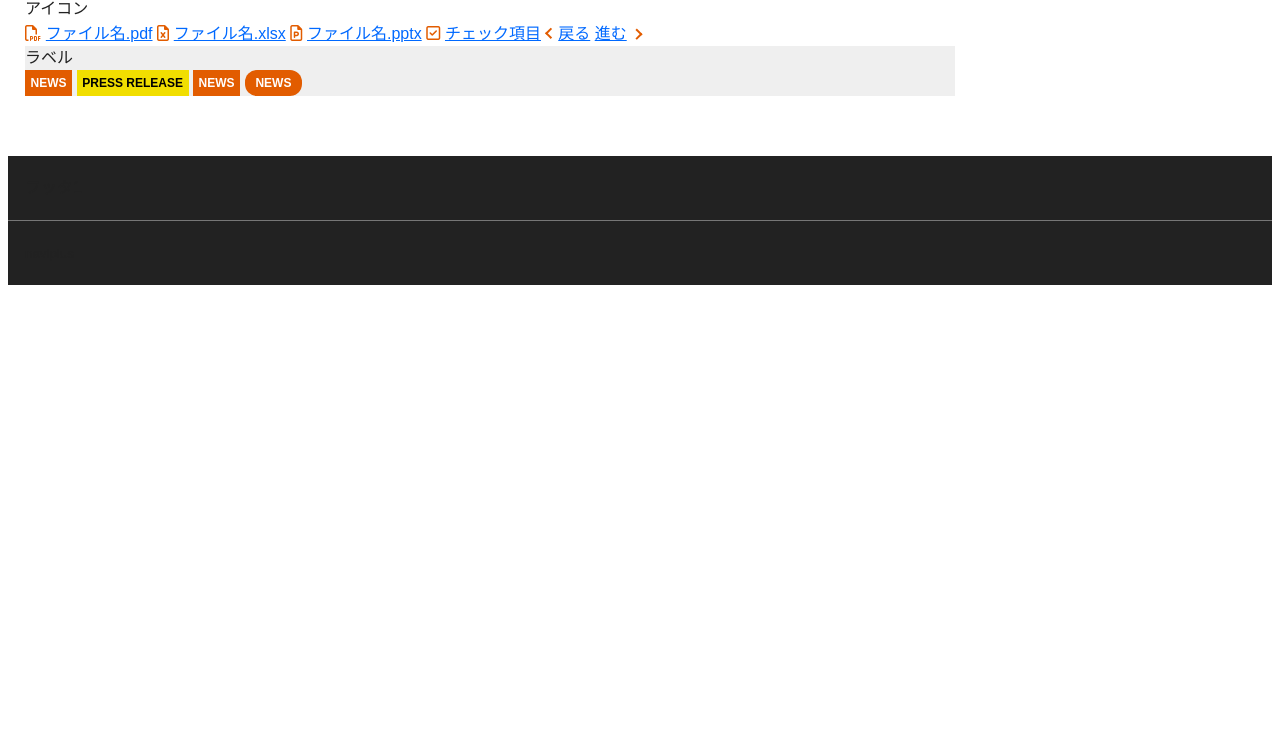
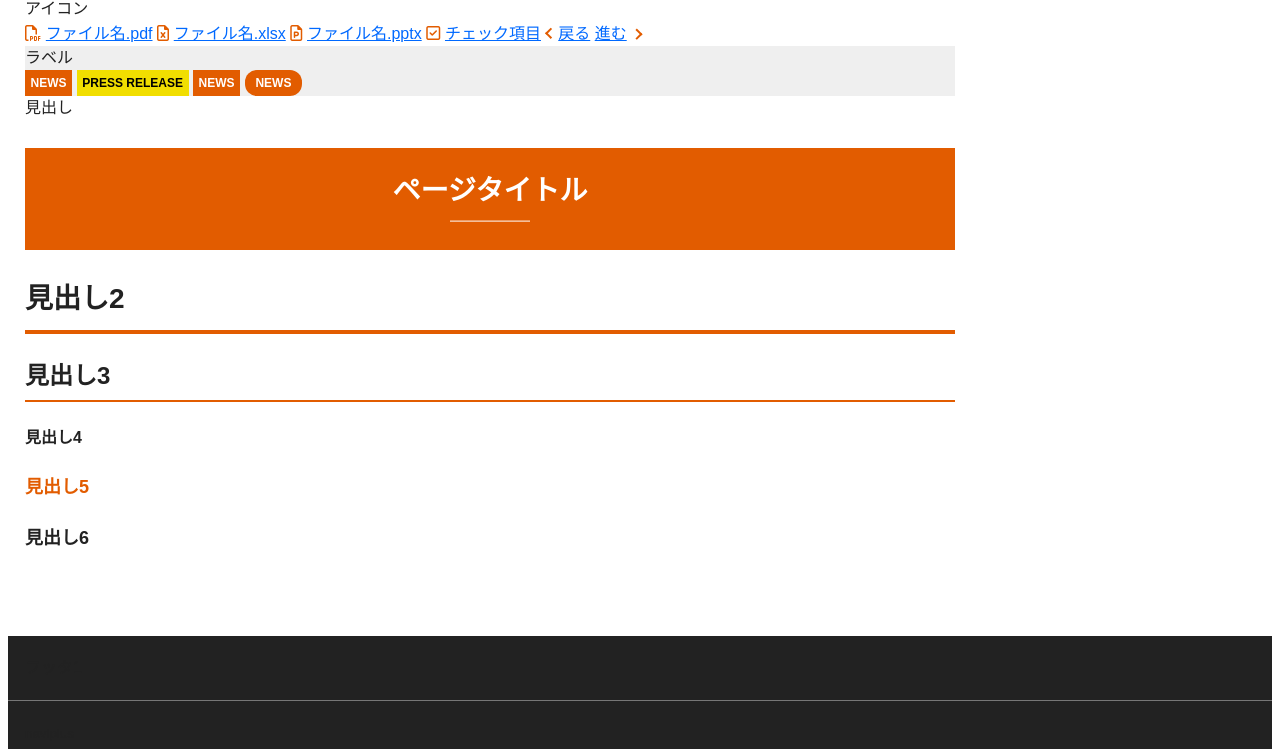
Before and after one commit to ng3rdstmadgke/css_design_ch4_ch7, a website: page html/index.html in a window 1280 px wide. Shown: the part 668-1417 px from the top of the page. Before the commit the page ends 961 px from the top, so only its background shows below. Drawn offline with Linux system fonts and the light colour scheme.

Commit message:
見出し

```diff
--- a/html/index.html
+++ b/html/index.html
@@ -67,8 +67,16 @@
 						<a class="el_label" href="#">NEWS</a>
 						<span class="el_roundedLabel">NEWS</span>
 					</div>
-
 				</div>
+			</section>
+			<section>
+				<div>見出し</div>
+				<h1 class="el_lv1Heading"><span>ページタイトル</span></h1>
+				<h2 class="el_lv2Heading">見出し2</h2>
+				<h3 class="el_lv3Heading">見出し3</h3>
+				<h4 class="el_lv4Heading">見出し4</h4>
+				<h4 class="el_lv5Heading">見出し5</h4>
+				<h4 class="el_lv6Heading">見出し6</h4>
 			</section>
 		</article>
 	</main>
--- a/src/index.css
+++ b/src/index.css
@@ -190,6 +190,9 @@ img {
  *
  * ■ transform
  * 要素を回転、拡大縮小、傾斜、移動させることができる
+ *
+ * ■ 左右天地中央揃え(position: absolute; 適用時)
+ * top: 50%; left: 50%; transform: translate(-50%, -50%);
  */
 .el_btn.el_btn__arrowRight::after {
 	content: '\f061';
@@ -375,6 +378,59 @@ a.el_label:hover {
 	font-weight: bold;
 }
 
+.el_lv1Heading {
+	padding: 30px 10px;
+	background-color: #e25c00;
+	color: #fff;
+	font-size: 1.75rem;
+	text-align: center;
+}
+
+.el_lv1Heading > span {
+	position: relative;
+	display: inline-block;
+	transform: translateY(-20%); /* 下線があるのでテキストを微妙に上にずらす */
+}
+
+.el_lv1Heading > span::after { /* 下線部分は ::after 疑似要素 で作成する */
+	content: '';
+	position: absolute;
+	bottom: -10px;
+	left: 50%; /* left: 50%, transform: translateX(-50%) は左右中央揃えの定石 */
+	width: 80px;
+	height: 1px;
+	background-color: currentColor;
+	transform: translateX(-50%);
+}
+
+.el_lv2Heading {
+	padding-bottom: 10px;
+	border-bottom: 4px solid #e25c00;
+	font-size: 1.75rem;
+	font-weight: bold;
+	/* レイアウトのスタイリングを含めるべきではないが、「必ず100px空ける」みたいにルールが統一されているならあり (ハーフリーディングは考慮しない)
+	 * margin-top: 100px;
+	 * margin-bottom: 20px;
+	 */
+}
+
+.el_lv3Heading {
+	padding-bottom: 6px;
+	border-bottom: 2px solid #e25c00;
+	font-size: 1.5rem;
+	font-weight: bold;
+}
+
+.el_lv5Heading {
+	color: #e25c00;
+	font-size: 1.125rem;
+	font-weight: bold;
+}
+
+.el_lv6Heading {
+	font-size: 1.125rem;
+}
+
 /* === === === ヘルパーグループ === === === */
 
 .hp_btGray {
```
Also changed, not shown: html/bundle.js (+1 -1 lines).
